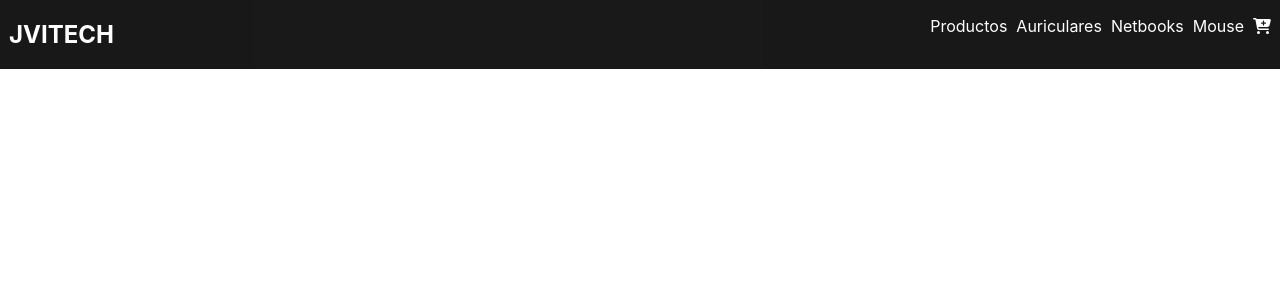
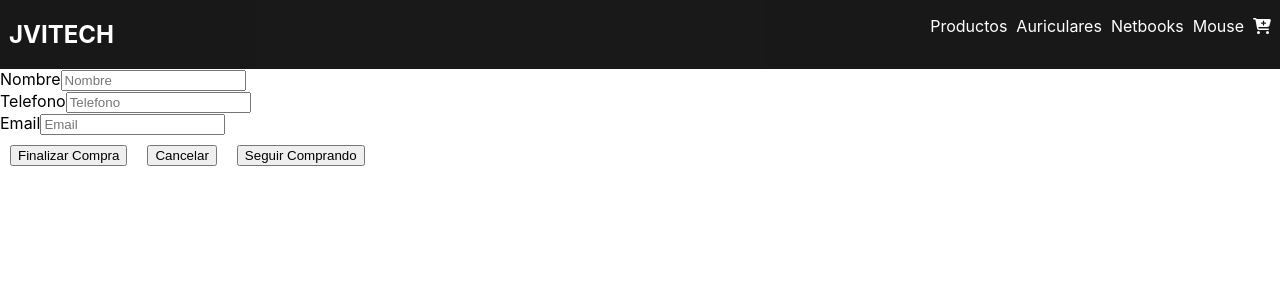
Before and after one commit to nunezjavier/react-javiernunez, a React (Create React App) app: page /contact in a window 1280 px wide. Shown: the top 300 px of the page. Built offline with nearby package versions, Linux system fonts and the light colour scheme.

Commit message:
item collection ii

```diff
--- a/package.json
+++ b/package.json
@@ -15,6 +15,7 @@
     "react-dom": "^18.2.0",
     "react-router-dom": "^6.3.0",
     "react-scripts": "5.0.1",
+    "sweetalert2": "^11.4.29",
     "web-vitals": "^2.1.4"
   },
   "scripts": {
--- a/src/App.js
+++ b/src/App.js
@@ -7,6 +7,7 @@ import ItemListConteiner from './components/ItemListConteiner';
 import ItemDetailConteiner from './components/ItemDetail/ItemDetailContainer';
 import {CartProvider} from './components/store/CartContext'
 import Cart from './components/cart/Cart'
+import UserForm from './components/userForm/UserForm';
 
 function App() {
   return (
@@ -18,6 +19,7 @@ function App() {
         <Route path='/' element={<ItemListConteiner/>}/>
         <Route path='category/:idCategory' element = {<ItemListConteiner/>}/>
         <Route path='detail/:id'element={<ItemDetailConteiner/>}/>
+        <Route path="/contact" element={<UserForm />} />
         <Route path='cart' element={<Cart/>}/>
       </Routes>
       </CartProvider>
--- a/src/components/cart/Cart.js
+++ b/src/components/cart/Cart.js
@@ -3,6 +3,7 @@ import { useContext } from 'react'
 import { cartContext } from '../store/CartContext'
 import { Link } from "react-router-dom"
 import './Cart.css'
+import UserForm from "../userForm/UserForm"
 
 function Cart(id) {
     const { cart, totalAmount, removeItem, removeAll, totalPrice } = useContext(cartContext);
@@ -43,8 +44,7 @@ function Cart(id) {
                     <h3>Envío: Gratuito</h3>
                     <h2>Total: $ {totalPrice()}</h2>
                     <div>
-                    <Link to={"/"}><button>Seguir Comprando </button></Link>
-                    <Link to={"/checkout"}><button>Finalizar Compra </button></Link>
+                    <UserForm cart={cart}/>
                     </div>
                     <img  className="metodosImg" src="https://res.cloudinary.com/dveku4pvl/image/upload/v1661110744/mercadopago_logos1_rld5ya.jpg" alt="Metodos de Pago"></img>
 
--- /dev/null
+++ b/src/components/userForm/UserForm.js
@@ -0,0 +1,114 @@
+import React, { useState } from "react";
+import { Link } from "react-router-dom"
+import { cartContext } from "../store/CartContext"
+import { useContext } from 'react';
+import {getDocs, collection, addDoc, query, where,documentId,updateDoc,writeBatch,} from "firebase/firestore";
+import firestoreDB from '../../services/firebase'
+import Swal from "sweetalert2"
+
+function UserForm(){
+    const { cart, totalPrice} = useContext(cartContext)
+
+    const [userData, setUserData] = useState({
+        name: "",
+        email: "",
+        telefono: "",
+    })
+    const[orderId, setOrderId] = useState(false)
+    const ordenDeCompra = {
+        buyer: {...userData},
+        items: {...cart},
+        total: totalPrice(),
+        date: new Date()
+    }
+
+    async function handleSubmit(evt){
+        evt.preventDefault()
+
+        const collectionRef = collection(firestoreDB, "orders")
+        const docRef = await addDoc(collectionRef, ordenDeCompra)
+
+        setOrderId(docRef.id)
+
+        const collectionProdRef = collection(firestoreDB, "productos");
+
+    const arrayIds = cart.map((item) => item.id);
+    const q = query(collectionProdRef, where(documentId(), "in", arrayIds));
+
+    let batch = writeBatch(firestoreDB);
+
+    getDocs(q).then((response) => {
+        response.docs.forEach((doc) => {
+        const itemToUpdate = cart.find((prod) => prod.id === doc.id);
+
+        if (doc.data().stock >= itemToUpdate.quantity) {
+        batch.update(doc.ref, {
+            stock: doc.data().stock - itemToUpdate.quantity,
+        });
+        }
+        batch.commit();
+        console.log("commit")
+    });
+    });
+
+    }
+
+    function inputChangeHandler( evt){
+        const input = evt.target
+        const value = input.value
+        const inputName = input.name
+
+        let copyUserData = { ...userData }
+
+        copyUserData[inputName] = value
+        setUserData(copyUserData)
+    }
+
+    function handleReset(evt){
+        setUserData({
+        name: "",
+        email: "",
+        telefono: "",
+        })
+    }
+
+    if(orderId){
+        return(
+            Swal.fire({
+                icon: 'success',
+                title: `Gracias, tu compra fue finalizada`,
+                text: `Tu id de seguimiento es: ${orderId}`,
+                footer: '<a href="/">Volver al Inicio</a>'
+            })
+        )
+    }
+
+    return(
+        <div>
+            <form onReset={handleReset} onSubmit={ handleSubmit}>
+                <div>
+                    <label htmlFor="name" className="labelForm">Nombre</label>
+                    <input value={userData.name} onChange={ inputChangeHandler} name="name" type="text" placeholder="Nombre"/>
+                </div>
+
+                <div>
+                    <label htmlFor="telefono" className="labelForm">Telefono</label>
+                    <input value={userData.telefono} onChange={ inputChangeHandler}  name="telefono" type="number" placeholder="Telefono"/>
+                </div>
+
+                <div>
+                    <label htmlFor="email" className="labelForm">Email</label>
+                    <input value={userData.email} onChange={ inputChangeHandler}  name="email" type="email" placeholder="Email"/>
+                </div>
+
+                <div>
+                <button type="submit" className="botonfin">Finalizar Compra </button>
+                    <button type="reset">Cancelar</button>
+                    <Link to={"/"}><button className="botonseg">Seguir Comprando </button></Link>
+                </div>
+            </form>
+        </div>
+    )
+}
+
+export default UserForm
```
Also changed, not shown: 1 other file (tests, documents, lock files or other folders).
